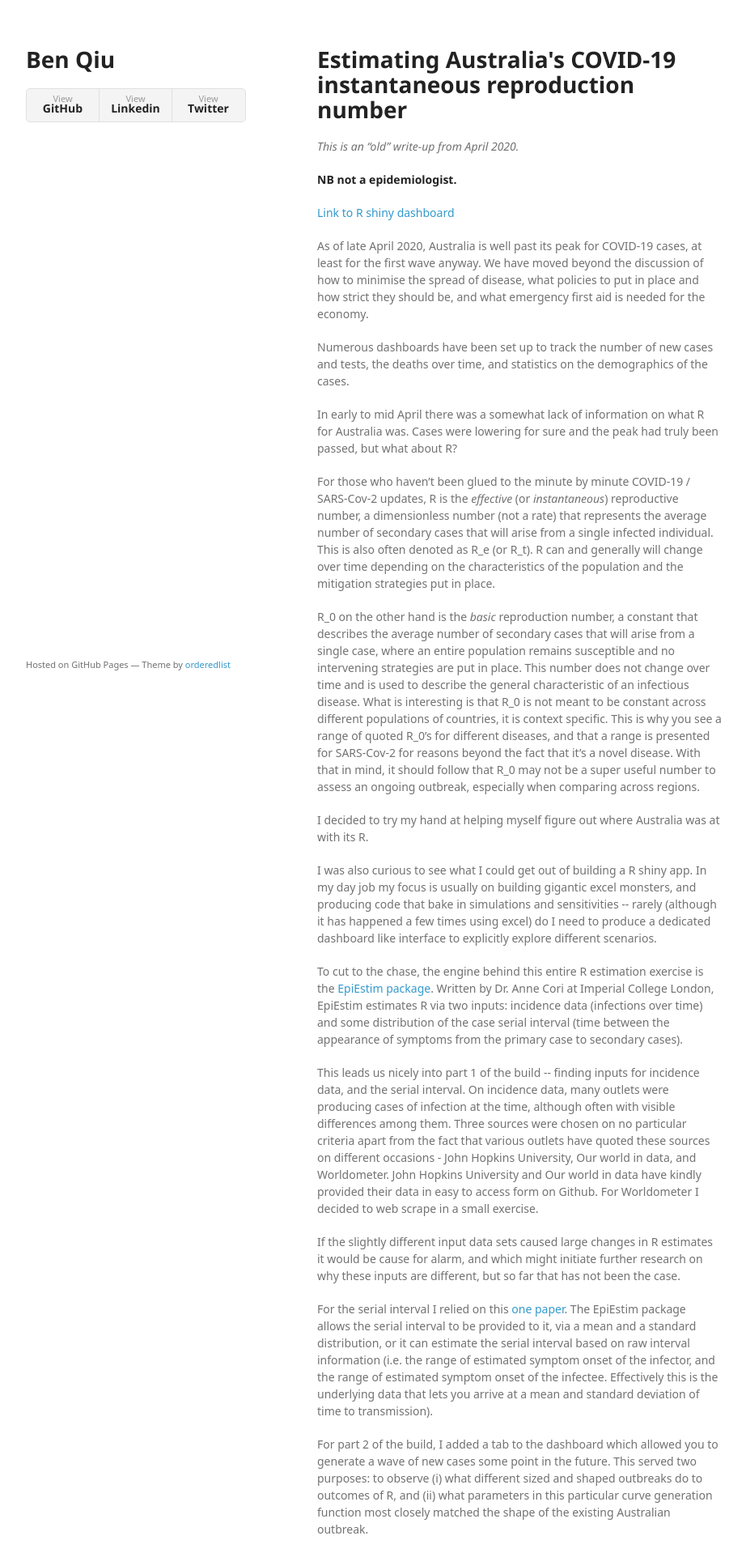
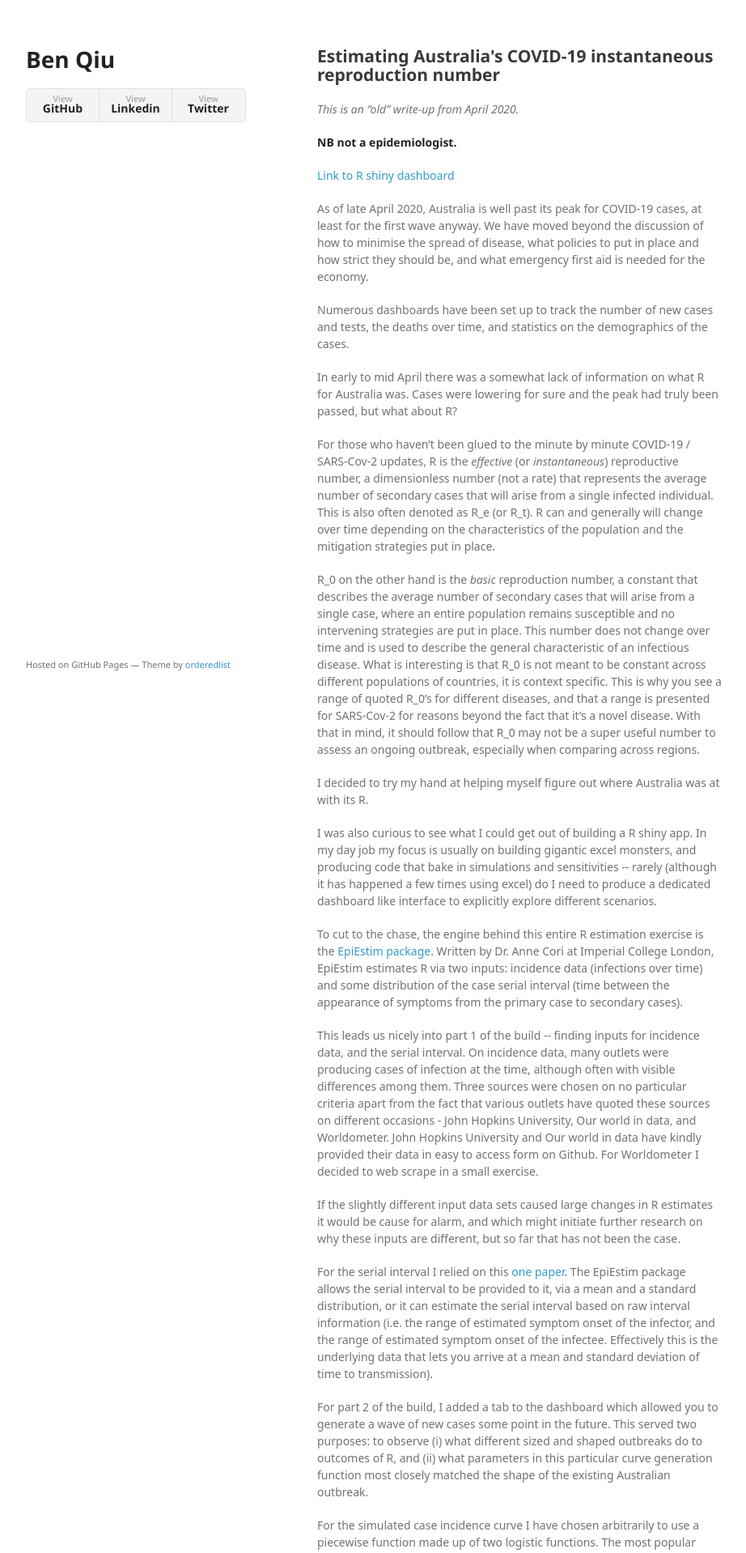
Before and after one commit to b-qiu/b-qiu.github.io, a Jekyll site: the page index.html, which Jekyll copies as it is, in a window 1280 px wide. Shown: the top 1918 px of the page at 81% size, without its empty margins (178-1100 px from the left). Built offline with Jekyll 4.4.1, drawn with Linux system fonts in a browser that asks for light colours; some web fonts are replaced.

Commit message:
Update index.html

```diff
--- a/index.html
+++ b/index.html
@@ -26,8 +26,8 @@
 
       </header>
       <section>
-        <h1>
-<a id="estimating-australias-covid-19-instantaneous-reproduction-number" class="anchor" href="#estimating-australias-covid-19-instantaneous-reproduction-number" aria-hidden="true"><span aria-hidden="true" class="octicon octicon-link"></span></a>Estimating Australia's COVID-19 instantaneous reproduction number</h1>
+        <h2>
+<a id="estimating-australias-covid-19-instantaneous-reproduction-number" class="anchor" href="#estimating-australias-covid-19-instantaneous-reproduction-number" aria-hidden="true"><span aria-hidden="true" class="octicon octicon-link"></span></a>Estimating Australia's COVID-19 instantaneous reproduction number</h2>
 <p><em>This is an “old” write-up from April 2020.</em></p>
 <p><strong>NB not a epidemiologist.</strong></p>
 <p><a href="https://benqiu.shinyapps.io/Aus_COVID19_R/">Link to R shiny dashboard</a></p>
```
